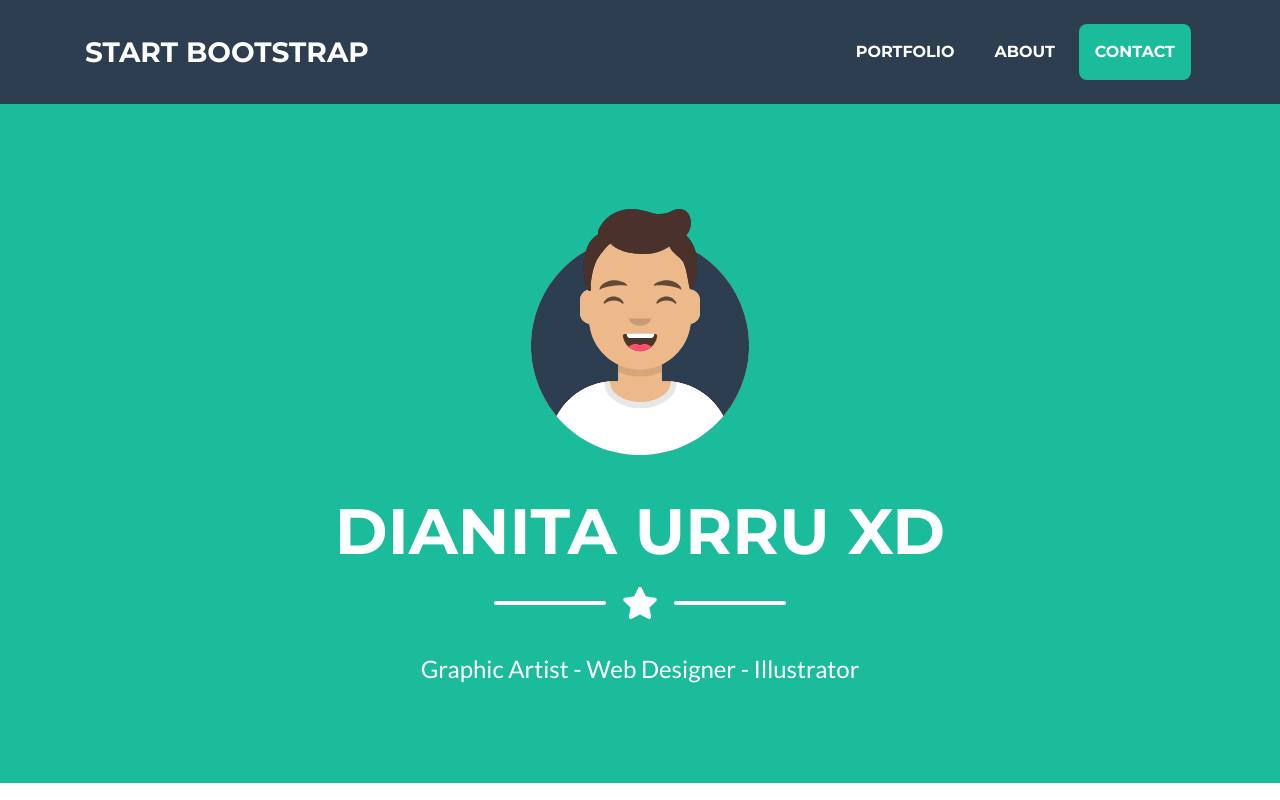
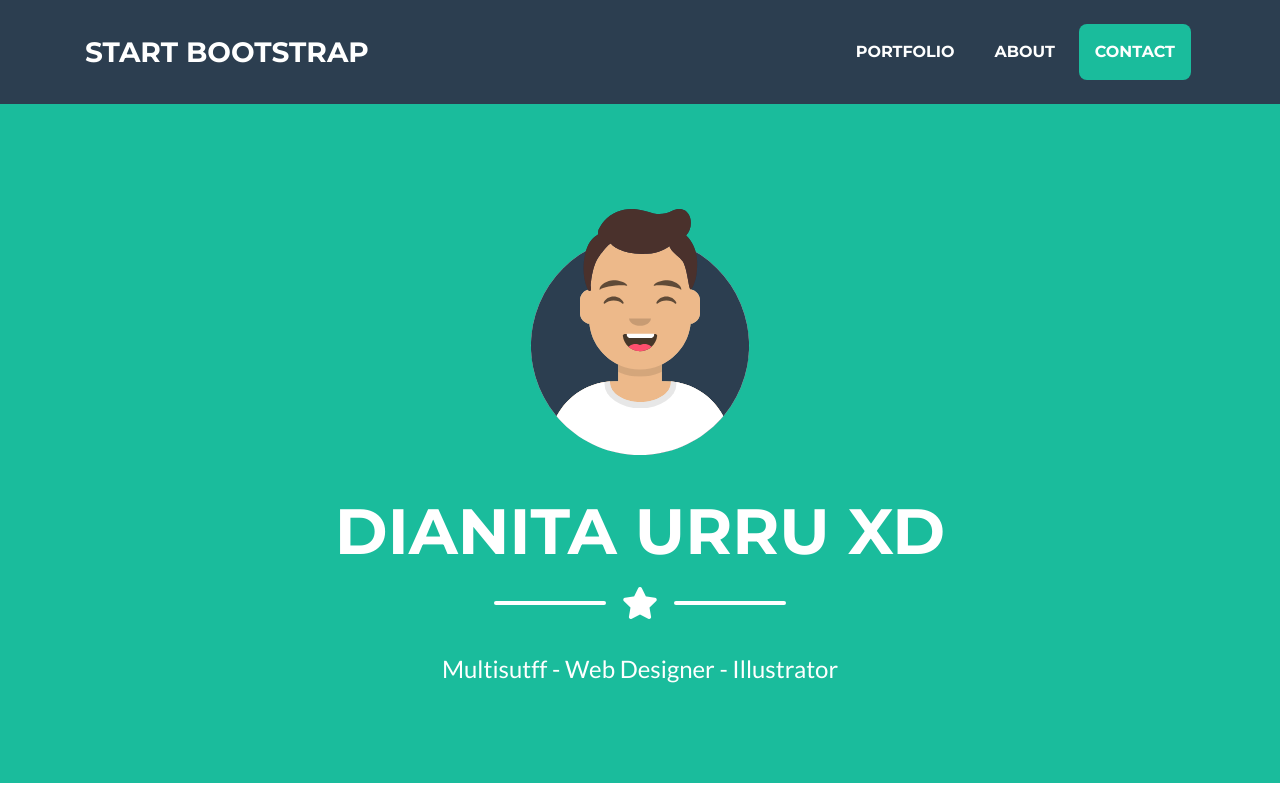
Before and after one commit to valentinaus99/valentinaus99.github.io, a website with bundled scripts: page index.html in a window 1280 px wide. Shown: the top 800 px of the page. Built offline with nearby package versions, Linux system fonts and the light colour scheme.

Commit message:
se update el index otra vez

```diff
--- a/index.html
+++ b/index.html
@@ -66,7 +66,7 @@
       </div>
 
       <!-- Masthead Subheading -->
-      <p class="masthead-subheading font-weight-light mb-0">Graphic Artist - Web Designer - Illustrator</p>
+      <p class="masthead-subheading font-weight-light mb-0">Multisutff - Web Designer - Illustrator</p>
 
     </div>
   </header>
```
